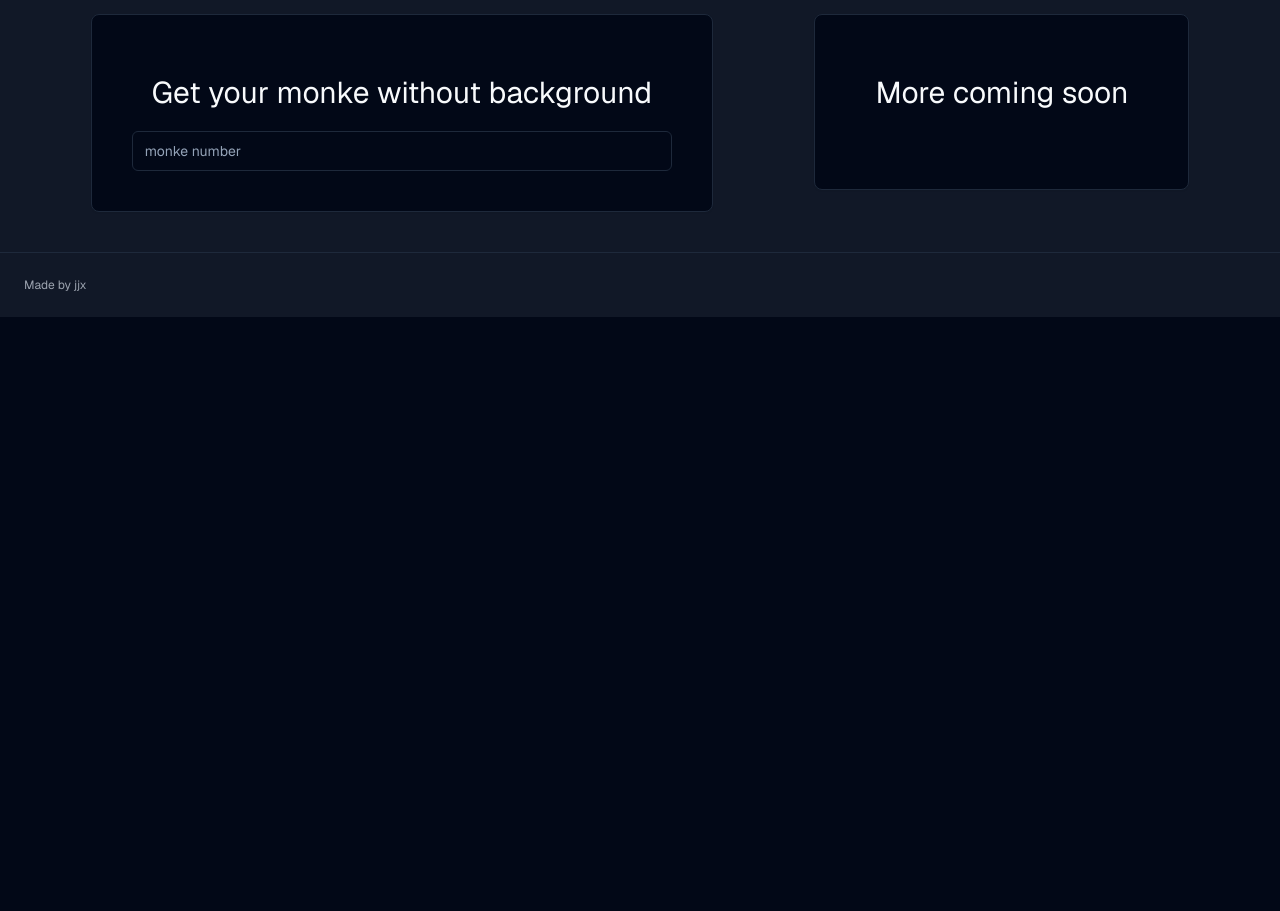
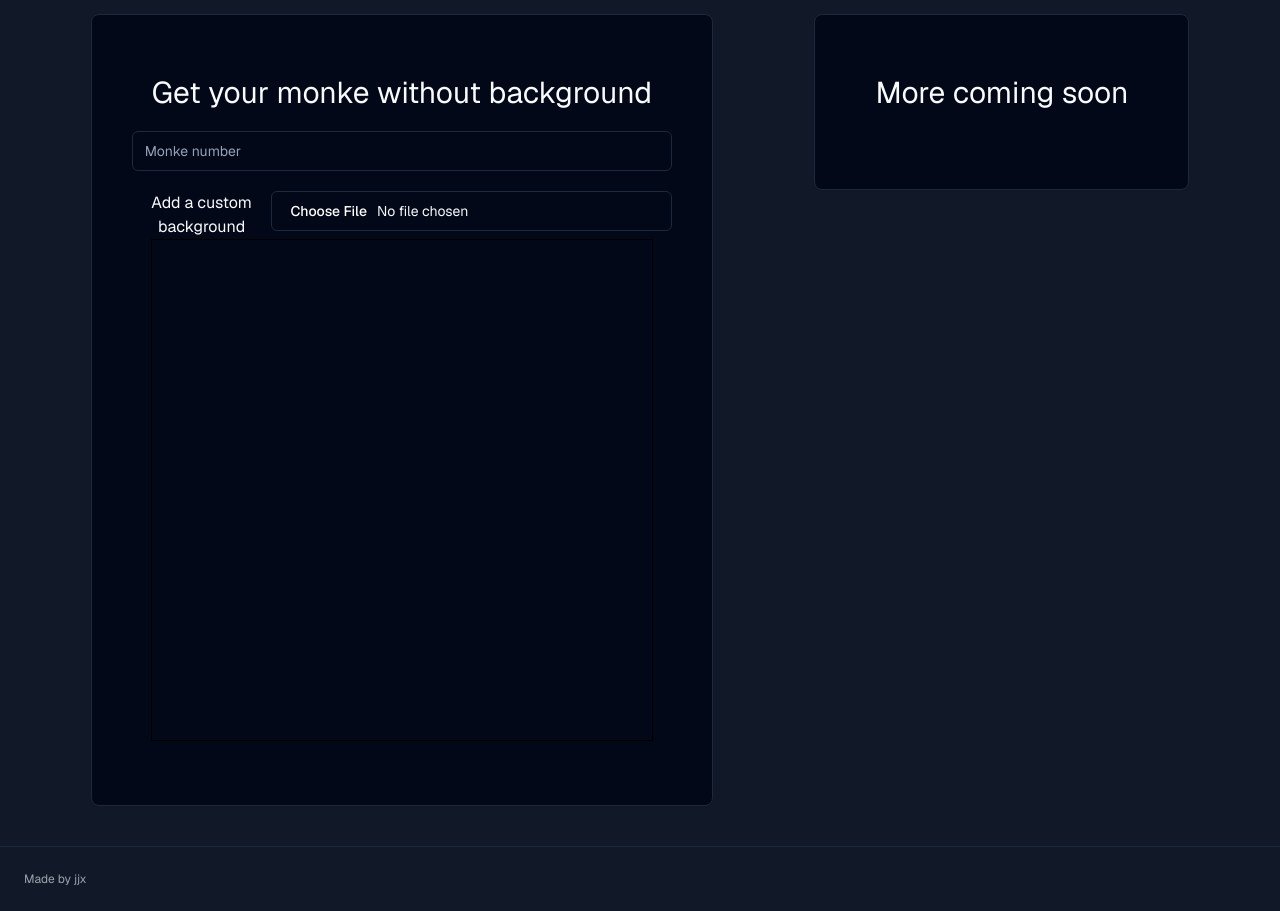
Before and after one commit to julienAta/index-protocol-landing, a Next.js app: page / in a window 1280 px wide. Shown: the part 1020-1931 px from the top of the page. Before the commit the page ends 1337 px from the top, so only its background shows below. Built offline with nearby package versions, Linux system fonts and the light colour scheme.

Commit message:
custom background feature

```diff
--- a/components/MonkePngTool.tsx
+++ b/components/MonkePngTool.tsx
@@ -1,21 +1,76 @@
 "use client";
-import React, { useState, ChangeEvent } from "react";
+import React, { useState, ChangeEvent, useEffect, useRef } from "react";
 import { Input } from "./ui/input";
 import { Button } from "./ui/button";
-import Image from "next/image";
 
 const MonkePngTool: React.FC = () => {
   const [number, setNumber] = useState<string>("");
+  const [backgroundImageFile, setBackgroundImageFile] = useState<File | null>(
+    null
+  );
+  const [backgroundImageSrc, setBackgroundImageSrc] = useState<string>("");
+  const canvasRef = useRef<HTMLCanvasElement>(null);
   const baseUrl =
     "https://shdw-drive.genesysgo.net/HCA6JCoGqbRnyoaZE4fg5ejzDq64jR7N6eH5MuTUd2pw/";
+  const imageUrl = `${baseUrl}${number}.png`;
 
-  // Function to handle input change with TypeScript type for the event
   const handleInputChange = (e: ChangeEvent<HTMLInputElement>) => {
     setNumber(e.target.value);
   };
 
-  // Construct the image URL
-  const imageUrl = `${baseUrl}${number}.png`;
+  const handleBackgroundImageChange = (e: ChangeEvent<HTMLInputElement>) => {
+    if (e.target.files && e.target.files[0]) {
+      setBackgroundImageFile(e.target.files[0]);
+      const fileReader = new FileReader();
+      fileReader.onload = (event) => {
+        if (!event.target) return;
+        setBackgroundImageSrc(event.target.result as string);
+      };
+      fileReader.readAsDataURL(e.target.files[0]);
+    }
+  };
+
+  useEffect(() => {
+    const canvas = canvasRef.current;
+    const ctx = canvas?.getContext("2d");
+
+    // Clear the canvas before drawing new images
+    ctx?.clearRect(0, 0, 500, 500);
+
+    const drawMonkeImage = () => {
+      if (number) {
+        const monkeImg = new Image();
+        monkeImg.src = imageUrl;
+        monkeImg.onload = () => {
+          ctx?.drawImage(monkeImg, 0, 0, 500, 500);
+        };
+      }
+    };
+
+    if (ctx && backgroundImageSrc) {
+      const backgroundImg = new Image();
+      backgroundImg.onload = () => {
+        ctx.drawImage(backgroundImg, 0, 0, 500, 500);
+        drawMonkeImage();
+      };
+      backgroundImg.src = backgroundImageSrc;
+    } else {
+      drawMonkeImage();
+    }
+  }, [number, backgroundImageSrc, imageUrl]);
+
+  const handleDownload = () => {
+    if (canvasRef.current) {
+      canvasRef.current.toBlob((blob) => {
+        if (blob) {
+          const link = document.createElement("a");
+          link.href = URL.createObjectURL(blob);
+          link.download = `Custom-Monke-${number}.png`;
+          link.click();
+        }
+      }, "image/png");
+    }
+  };
 
   return (
     <div>
@@ -23,24 +78,29 @@ const MonkePngTool: React.FC = () => {
         type="text"
         value={number}
         onChange={handleInputChange}
-        placeholder="monke number"
+        placeholder="Monke number"
       />
-      {number && (
-        <>
-          <Image
-            width={500}
-            height={500}
-            src={imageUrl}
-            alt="User specified content"
-          />
-          <br />
-          <div className="flex justify-center mt-10">
-            <a href={imageUrl} download={`Image-${number}.png`}>
-              <Button>Download Image</Button>
-            </a>
-          </div>
-        </>
-      )}
+      <div className="mt-5 flex justify-center">
+        <p className="text-center"> Add a custom background</p>
+
+        <Input
+          type="file"
+          onChange={handleBackgroundImageChange}
+          title="Upload a background image"
+        />
+      </div>
+      <div className="flex justify-center">
+        <canvas
+          ref={canvasRef}
+          width="500"
+          height="500"
+          style={{ border: "1px solid black" }}
+        ></canvas>
+      </div>
+      <br />
+      {/* <div className="flex justify-center mt-10">
+        <Button onClick={handleDownload}>Download Combined Image</Button>
+      </div> */}
     </div>
   );
 };
```
